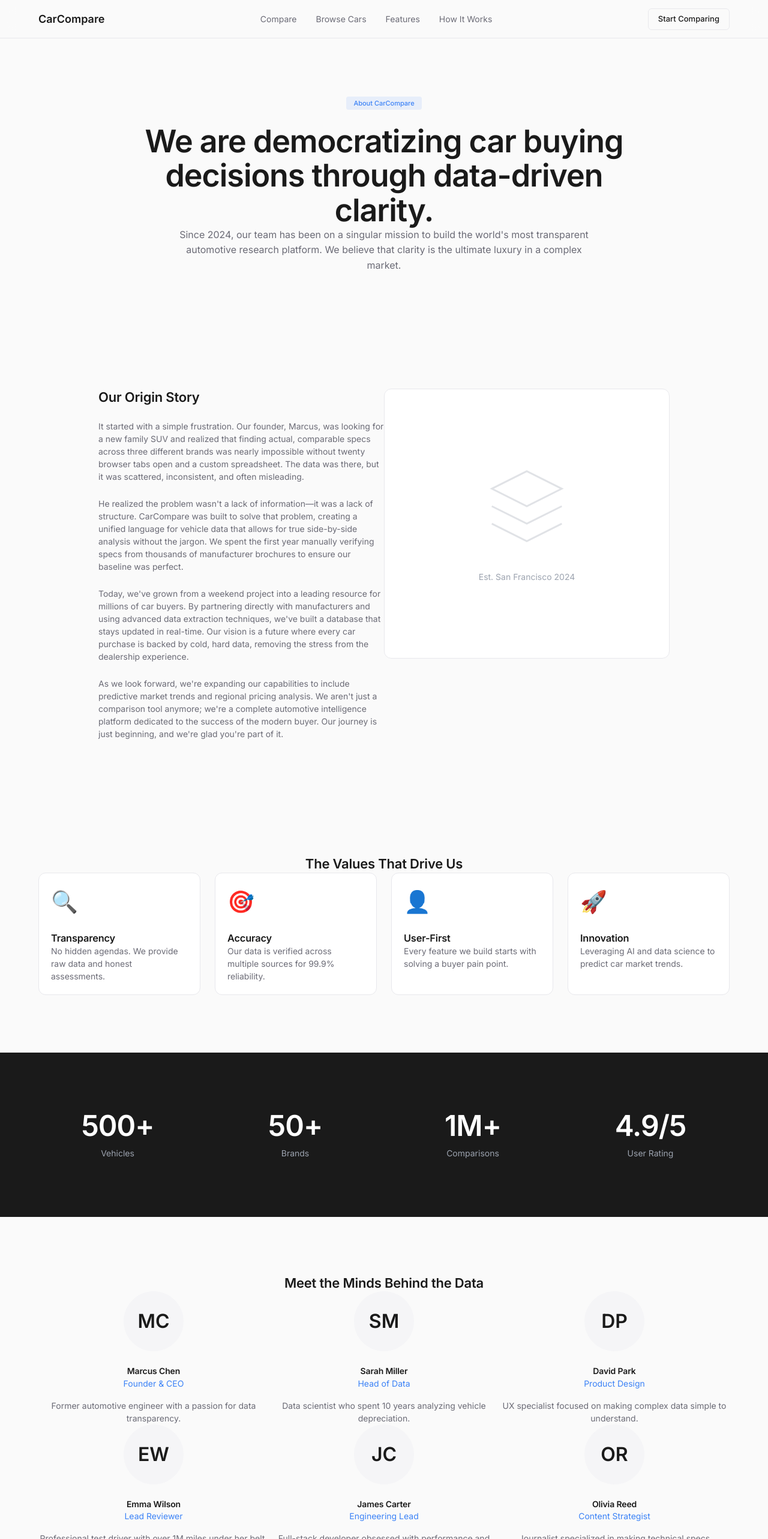
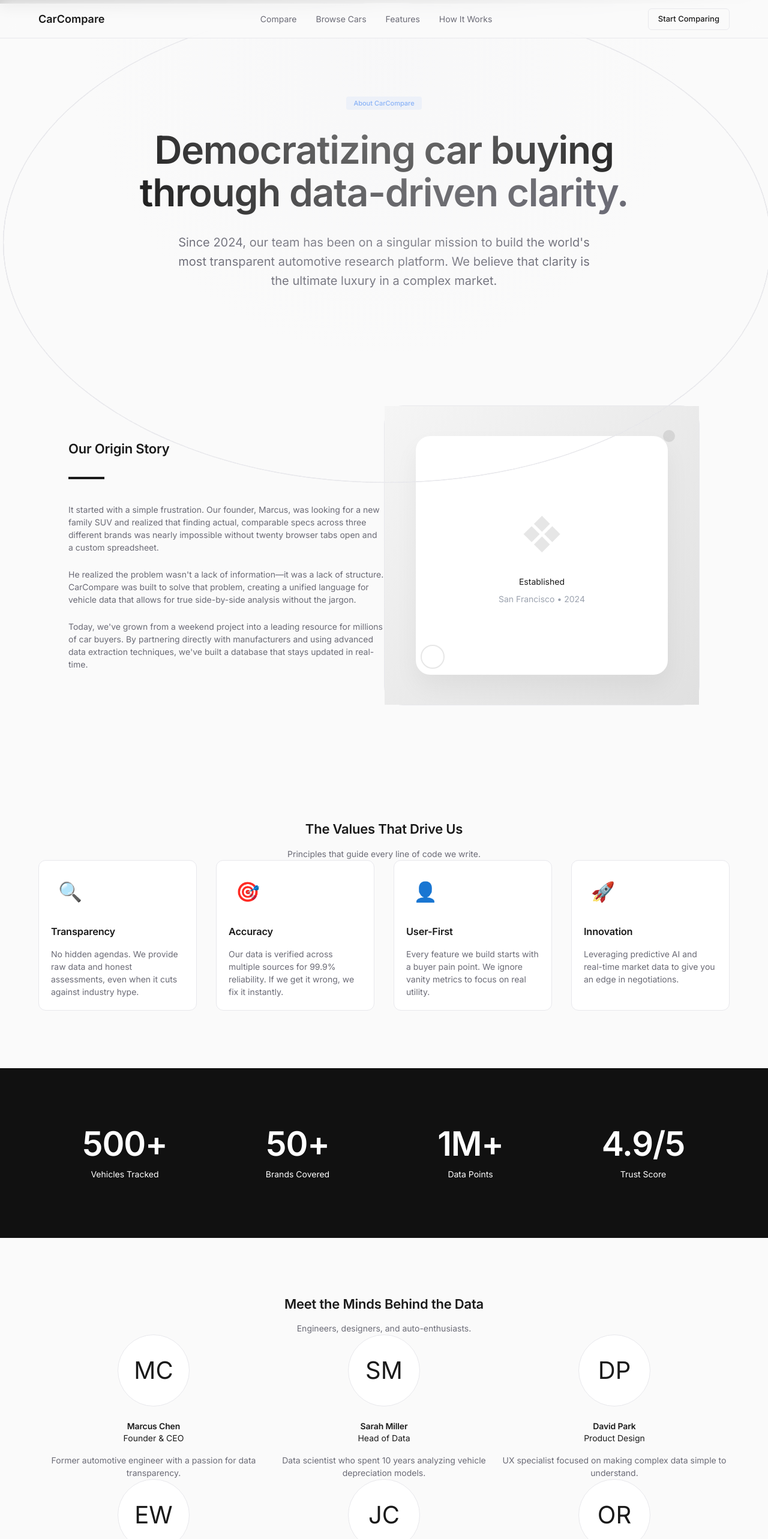
Before and after one commit to ZEESHANAY/carcompare-dashboard, a Next.js app: page /about in a window 1280 px wide. Shown: the top 2566 px of the page at 60% size. Built offline with nearby package versions, Linux system fonts and the light colour scheme.

Commit message:
Refine styling for Company pages (About, Contact, Terms, Privacy)

```diff
--- a/src/app/about/page.tsx
+++ b/src/app/about/page.tsx
@@ -3,22 +3,22 @@ import Link from 'next/link';
 
 export default function AboutUsPage() {
     const values = [
-        { title: 'Transparency', desc: 'No hidden agendas. We provide raw data and honest assessments.', icon: '🔍' },
-        { title: 'Accuracy', desc: 'Our data is verified across multiple sources for 99.9% reliability.', icon: '🎯' },
-        { title: 'User-First', desc: 'Every feature we build starts with solving a buyer pain point.', icon: '👤' },
-        { title: 'Innovation', desc: 'Leveraging AI and data science to predict car market trends.', icon: '🚀' },
+        { title: 'Transparency', desc: 'No hidden agendas. We provide raw data and honest assessments, even when it cuts against industry hype.', icon: '🔍' },
+        { title: 'Accuracy', desc: 'Our data is verified across multiple sources for 99.9% reliability. If we get it wrong, we fix it instantly.', icon: '🎯' },
+        { title: 'User-First', desc: 'Every feature we build starts with a buyer pain point. We ignore vanity metrics to focus on real utility.', icon: '👤' },
+        { title: 'Innovation', desc: 'Leveraging predictive AI and real-time market data to give you an edge in negotiations.', icon: '🚀' },
     ];
 
     const stats = [
-        { label: 'Vehicles', value: '500+' },
-        { label: 'Brands', value: '50+' },
-        { label: 'Comparisons', value: '1M+' },
-        { label: 'User Rating', value: '4.9/5' },
+        { label: 'Vehicles Tracked', value: '500+' },
+        { label: 'Brands Covered', value: '50+' },
+        { label: 'Data Points', value: '1M+' },
+        { label: 'Trust Score', value: '4.9/5' },
     ];
 
     const team = [
         { name: 'Marcus Chen', role: 'Founder & CEO', bio: 'Former automotive engineer with a passion for data transparency.', initial: 'MC' },
-        { name: 'Sarah Miller', role: 'Head of Data', bio: 'Data scientist who spent 10 years analyzing vehicle depreciation.', initial: 'SM' },
+        { name: 'Sarah Miller', role: 'Head of Data', bio: 'Data scientist who spent 10 years analyzing vehicle depreciation models.', initial: 'SM' },
         { name: 'David Park', role: 'Product Design', bio: 'UX specialist focused on making complex data simple to understand.', initial: 'DP' },
         { name: 'Emma Wilson', role: 'Lead Reviewer', bio: 'Professional test driver with over 1M miles under her belt.', initial: 'EW' },
         { name: 'James Carter', role: 'Engineering Lead', bio: 'Full-stack developer obsessed with performance and scalability.', initial: 'JC' },
@@ -28,13 +28,21 @@ export default function AboutUsPage() {
     return (
         <div style={{ paddingTop: 'var(--header-height)' }}>
             {/* Mission Hero */}
-            <section className="section bg-surface text-center">
-                <div className="container" style={{ maxWidth: 900 }}>
-                    <span className="badge badge-accent mb-6">About CarCompare</span>
-                    <h1 className="text-display mb-10" style={{ fontSize: '52px', lineHeight: 1.1 }}>
-                        We are democratizing car buying decisions through data-driven clarity.
+            <section className="section bg-surface text-center relative overflow-hidden">
+                <div style={{
+                    position: 'absolute', top: '-50%', left: '50%', transform: 'translate(-50%, 0)',
+                    width: '1000px', height: '1000px', background: 'radial-gradient(circle, var(--bg-hover) 0%, transparent 70%)', opacity: 0.5, pointerEvents: 'none'
+                }} />
+                <div className="container relative" style={{ maxWidth: 900 }}>
+                    <span className="badge badge-accent mb-8">About CarCompare</span>
+                    <h1 className="text-display mb-8" style={{ fontSize: 'clamp(40px, 5vw, 64px)', lineHeight: 1.1 }}>
+                        Democratizing car buying through <span style={{
+                            background: 'linear-gradient(135deg, var(--text-primary) 0%, var(--text-secondary) 100%)',
+                            WebkitBackgroundClip: 'text',
+                            WebkitTextFillColor: 'transparent',
+                        }}>data-driven clarity.</span>
                     </h1>
-                    <p className="text-body-lg text-secondary" style={{ maxWidth: 700, margin: '0 auto' }}>
+                    <p className="text-body-lg text-secondary" style={{ maxWidth: 700, margin: '0 auto', fontSize: '1.25rem' }}>
                         Since 2024, our team has been on a singular mission to build the world's most transparent automotive research platform. We believe that clarity is the ultimate luxury in a complex market.
                     </p>
                 </div>
@@ -42,19 +50,38 @@ export default function AboutUsPage() {
 
             {/* Our Story */}
             <section className="section">
-                <div className="container" style={{ maxWidth: 1000 }}>
-                    <div className="grid grid-2 gap-16 items-start">
+                <div className="container" style={{ maxWidth: 1100 }}>
+                    <div className="grid grid-2 gap-20 items-center">
                         <div className="flex flex-col gap-6">
-                            <h2 className="text-title">Our Origin Story</h2>
-                            <p className="text-secondary">It started with a simple frustration. Our founder, Marcus, was looking for a new family SUV and realized that finding actual, comparable specs across three different brands was nearly impossible without twenty browser tabs open and a custom spreadsheet. The data was there, but it was scattered, inconsistent, and often misleading.</p>
-                            <p className="text-secondary">He realized the problem wasn't a lack of information—it was a lack of structure. CarCompare was built to solve that problem, creating a unified language for vehicle data that allows for true side-by-side analysis without the jargon. We spent the first year manually verifying specs from thousands of manufacturer brochures to ensure our baseline was perfect.</p>
-                            <p className="text-secondary">Today, we've grown from a weekend project into a leading resource for millions of car buyers. By partnering directly with manufacturers and using advanced data extraction techniques, we've built a database that stays updated in real-time. Our vision is a future where every car purchase is backed by cold, hard data, removing the stress from the dealership experience.</p>
-                            <p className="text-secondary">As we look forward, we're expanding our capabilities to include predictive market trends and regional pricing analysis. We aren't just a comparison tool anymore; we're a complete automotive intelligence platform dedicated to the success of the modern buyer. Our journey is just beginning, and we're glad you're part of it.</p>
+                            <h2 className="text-title text-4xl mb-2">Our Origin Story</h2>
+                            <div style={{ height: 4, width: 60, background: 'var(--text-primary)', marginBottom: '1rem' }} />
+                            <p className="text-secondary text-lg leading-relaxed">It started with a simple frustration. Our founder, Marcus, was looking for a new family SUV and realized that finding actual, comparable specs across three different brands was nearly impossible without twenty browser tabs open and a custom spreadsheet.</p>
+                            <p className="text-secondary text-lg leading-relaxed">He realized the problem wasn't a lack of information—it was a lack of structure. CarCompare was built to solve that problem, creating a unified language for vehicle data that allows for true side-by-side analysis without the jargon.</p>
+                            <p className="text-secondary text-lg leading-relaxed">Today, we've grown from a weekend project into a leading resource for millions of car buyers. By partnering directly with manufacturers and using advanced data extraction techniques, we've built a database that stays updated in real-time.</p>
                         </div>
-                        <div className="card bg-hover border-none" style={{ height: 450, display: 'flex', alignItems: 'center', justifyContent: 'center', position: 'sticky', top: 'var(--header-height)' }}>
-                            <div className="text-center text-muted">
-                                <svg width="140" height="140" viewBox="0 0 24 24" fill="none" stroke="currentColor" strokeWidth={0.5} style={{ opacity: 0.3 }}><path d="M12 2L2 7l10 5 10-5-10-5zM2 17l10 5 10-5M2 12l10 5 10-5"></path></svg>
-                                <p className="mt-8 font-mono text-xs uppercase tracking-widest">Est. San Francisco 2024</p>
+                        <div className="card border-none overflow-hidden relative" style={{ height: 500, padding: 0, borderRadius: '2rem' }}>
+                            {/* Abstract Visual Replacement for Image */}
+                            <div style={{
+                                width: '100%', height: '100%',
+                                background: 'linear-gradient(135deg, #f5f5f5 0%, #e0e0e0 100%)',
+                                display: 'flex', alignItems: 'center', justifyContent: 'center',
+                                position: 'relative'
+                            }}>
+                                <div style={{
+                                    position: 'absolute', width: '80%', height: '80%',
+                                    background: 'white', borderRadius: '1.5rem',
+                                    boxShadow: '0 20px 40px rgba(0,0,0,0.05)',
+                                    display: 'flex', flexDirection: 'column', alignItems: 'center', justifyContent: 'center'
+                                }}>
+                                    <div style={{ fontSize: 64, opacity: 0.1, marginBottom: 20 }}>❖</div>
+                                    <div className="text-center">
+                                        <div className="font-bold text-2xl mb-2">Established</div>
+                                        <div className="text-muted tracking-widest uppercase">San Francisco • 2024</div>
+                                    </div>
+                                </div>
+                                {/* Decorative elements */}
+                                <div style={{ position: 'absolute', top: 40, right: 40, width: 20, height: 20, borderRadius: '50%', background: 'var(--text-primary)', opacity: 0.1 }} />
+                                <div style={{ position: 'absolute', bottom: 60, left: 60, width: 40, height: 40, borderRadius: '50%', border: '2px solid var(--text-primary)', opacity: 0.1 }} />
                             </div>
                         </div>
                     </div>
@@ -64,13 +91,20 @@ export default function AboutUsPage() {
             {/* Values */}
             <section className="section bg-surface">
                 <div className="container">
-                    <h2 className="text-title text-center mb-16">The Values That Drive Us</h2>
-                    <div className="grid grid-4 gap-6">
+                    <div className="text-center mb-20">
+                        <h2 className="text-title text-3xl mb-4">The Values That Drive Us</h2>
+                        <p className="text-secondary">Principles that guide every line of code we write.</p>
+                    </div>
+                    <div className="grid grid-4 gap-8">
                         {values.map(v => (
-                            <div key={v.title} className="card p-8 border-none bg-canvas">
-                                <div style={{ fontSize: 36, marginBottom: 'var(--space-6)' }}>{v.icon}</div>
-                                <h3 className="text-lg font-bold mb-3">{v.title}</h3>
-                                <p className="text-sm text-secondary leading-relaxed">{v.desc}</p>
+                            <div key={v.title} className="card p-10 border-none bg-canvas hover:-translate-y-2 transition-transform duration-300 shadow-sm hover:shadow-xl">
+                                <div style={{
+                                    fontSize: 32, marginBottom: 'var(--space-6)',
+                                    width: 64, height: 64, borderRadius: '1rem',
+                                    background: 'var(--bg-surface)', display: 'flex', alignItems: 'center', justifyContent: 'center'
+                                }}>{v.icon}</div>
+                                <h3 className="text-xl font-bold mb-4">{v.title}</h3>
+                                <p className="text-secondary leading-relaxed">{v.desc}</p>
                             </div>
                         ))}
                     </div>
@@ -78,13 +112,13 @@ export default function AboutUsPage() {
             </section>
 
             {/* Stats */}
-            <section className="section bg-primary" style={{ backgroundColor: 'var(--text-primary)', color: 'white' }}>
+            <section className="section" style={{ background: '#111', color: 'white' }}>
                 <div className="container">
-                    <div className="grid grid-4 gap-8">
+                    <div className="grid grid-4 gap-12 text-center divide-x divide-white/10">
                         {stats.map(s => (
-                            <div key={s.label} className="text-center">
-                                <div className="text-display" style={{ fontSize: 48, marginBottom: 'var(--space-2)' }}>{s.value}</div>
-                                <div className="text-xs uppercase text-muted tracking-widest">{s.label}</div>
+                            <div key={s.label} className="px-4">
+                                <div className="text-display" style={{ fontSize: 56, marginBottom: '0.5rem', fontWeight: 800 }}>{s.value}</div>
+                                <div className="text-sm uppercase tracking-widest text-white/60 font-bold">{s.label}</div>
                             </div>
                         ))}
                     </div>
@@ -93,15 +127,33 @@ export default function AboutUsPage() {
 
             {/* Team */}
             <section className="section">
-                <div className="container">
-                    <h2 className="text-title text-center mb-16">Meet the Minds Behind the Data</h2>
-                    <div className="grid grid-3 gap-x-12 gap-y-16">
+                <div className="container" style={{ maxWidth: 1200 }}>
+                    <div className="text-center mb-20">
+                        <h2 className="text-title text-3xl mb-4">Meet the Minds Behind the Data</h2>
+                        <p className="text-secondary">Engineers, designers, and auto-enthusiasts.</p>
+                    </div>
+                    <div className="grid grid-3 gap-x-12 gap-y-20">
                         {team.map(member => (
                             <div key={member.name} className="flex flex-col items-center text-center group">
-                                <div className="testimonial-avatar mb-6 grayscale group-hover:grayscale-0 transition-all" style={{ width: 100, height: 100, fontSize: 32, background: 'var(--bg-hover)', color: 'var(--text-primary)' }}>{member.initial}</div>
-                                <h4 className="font-bold text-xl mb-1">{member.name}</h4>
-                                <p className="text-accent text-sm font-bold mb-4 uppercase tracking-wide">{member.role}</p>
-                                <p className="text-sm text-secondary leading-relaxed max-w-xs">{member.bio}</p>
+                                <div className="mb-6 relative">
+                                    <div style={{
+                                        width: 120, height: 120, borderRadius: '50%',
+                                        background: 'var(--bg-surface)', color: 'var(--text-primary)',
+                                        display: 'flex', alignItems: 'center', justifyContent: 'center',
+                                        fontSize: 40, border: '1px solid var(--border-subtle)',
+                                        position: 'relative', zIndex: 2
+                                    }}>
+                                        {member.initial}
+                                    </div>
+                                    <div style={{
+                                        position: 'absolute', top: 5, left: 5, right: -5, bottom: -5,
+                                        borderRadius: '50%', border: '1px solid var(--border-subtle)',
+                                        zIndex: 1, opacity: 0.5
+                                    }} />
+                                </div>
+                                <h4 className="font-bold text-2xl mb-1">{member.name}</h4>
+                                <p className="text-primary text-xs font-bold mb-4 uppercase tracking-widest">{member.role}</p>
+                                <p className="text-secondary leading-relaxed max-w-xs text-sm">{member.bio}</p>
                             </div>
                         ))}
                     </div>
@@ -110,13 +162,16 @@ export default function AboutUsPage() {
 
             {/* Final CTA */}
             <section className="section bg-surface">
-                <div className="container">
-                    <div className="cta-section text-center p-20 bg-hover border-none rounded-3xl">
-                        <h2 className="text-4xl font-bold mb-6">Join us in making car buying smarter</h2>
-                        <p className="mb-10 text-secondary text-lg" style={{ maxWidth: 600, margin: '0 auto' }}>We're always looking for talented data engineers, designers, and automotive experts to help us scale.</p>
-                        <div className="flex gap-4 justify-center">
-                            <button className="btn btn-primary btn-lg px-12">View Open Roles</button>
-                            <button className="btn btn-secondary btn-lg px-12">Contact Us</button>
+                <div className="container" style={{ maxWidth: 1000 }}>
+                    <div className="cta-section text-center p-24 bg-white border border-subtle rounded-[3rem] relative overflow-hidden">
+                        <div style={{ position: 'absolute', top: 0, left: 0, right: 0, height: 6, background: 'linear-gradient(90deg, var(--text-primary), transparent)' }} />
+                        <h2 className="text-5xl font-bold mb-8 tracking-tight">Join us in making car buying smarter</h2>
+                        <p className="mb-12 text-secondary text-xl" style={{ maxWidth: 640, margin: '0 auto 3rem auto' }}>
+                            We're always looking for talented data engineers, designers, and automotive experts to help us scale.
+                        </p>
+                        <div className="flex gap-6 justify-center">
+                            <button className="btn btn-primary px-10 py-4 h-auto text-lg rounded-full">View Open Roles</button>
+                            <button className="btn btn-outline px-10 py-4 h-auto text-lg rounded-full bg-transparent hover:bg-surface">Contact Us</button>
                         </div>
                     </div>
                 </div>
```
Also changed, not shown: src/app/privacy/page.tsx (+15 -15 lines), src/app/terms/page.tsx (+16 -16 lines).
